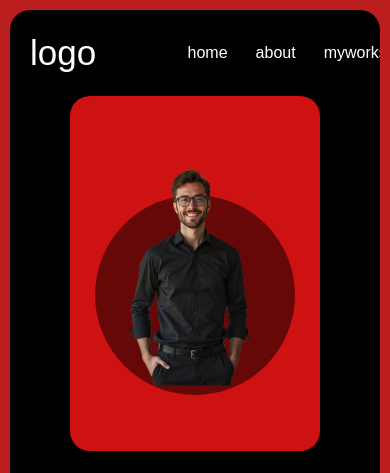
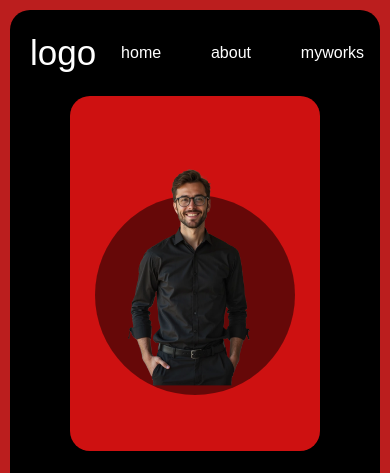
Before and after one commit to nour0010/Personal-website_4, a plain HTML site: page index.html in a window 390 px wide. Shown: the top 473 px of the page. Drawn offline with nearby package versions, Linux system fonts and the light colour scheme; a web font is replaced by a local one.

Commit message:
Add files via upload

```diff
--- a/style.css
+++ b/style.css
@@ -187,6 +187,13 @@ margin: 20px;
        padding: 10px;
      }
      @media(max-width:994px){
+
+        .navbar ul{
+            width: 100%;
+            display: flex;
+            justify-content: space-around;
+        }
+
         .Who_am_I{
 
             width: 100%;
```
